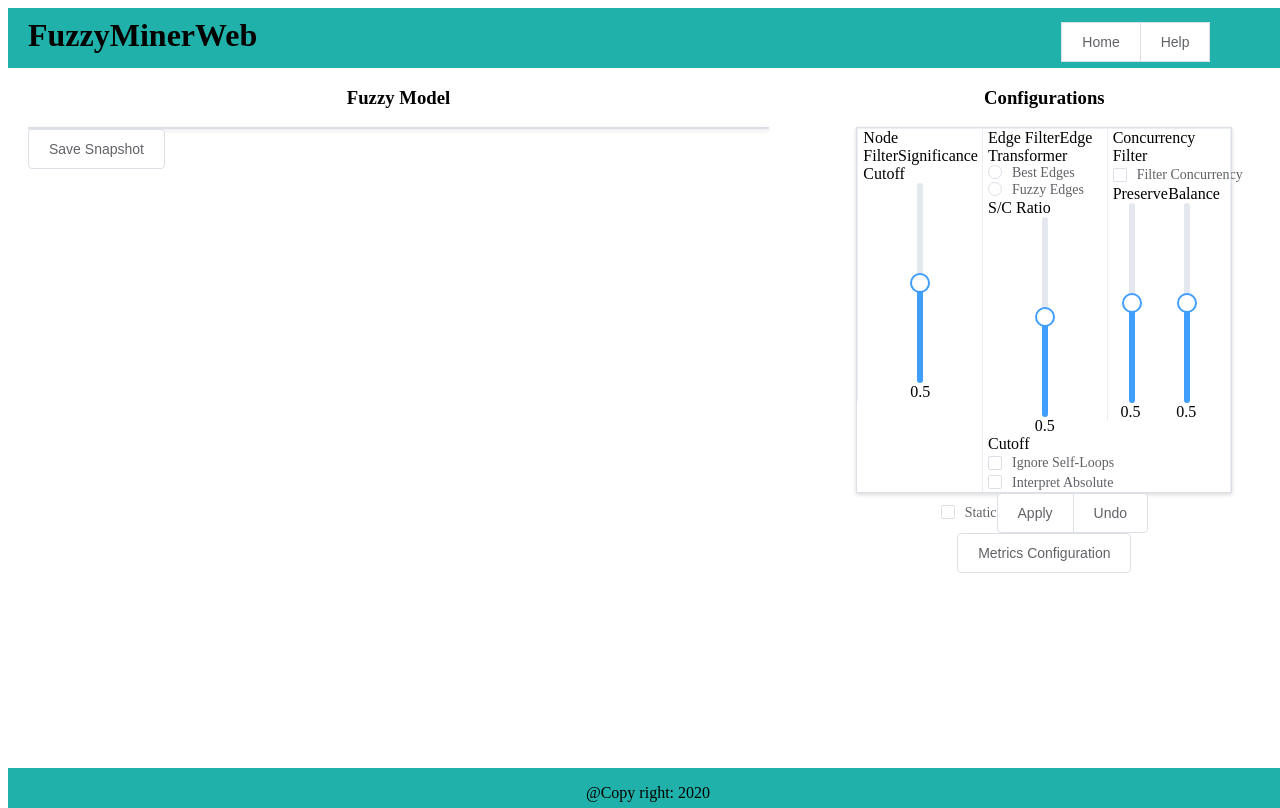
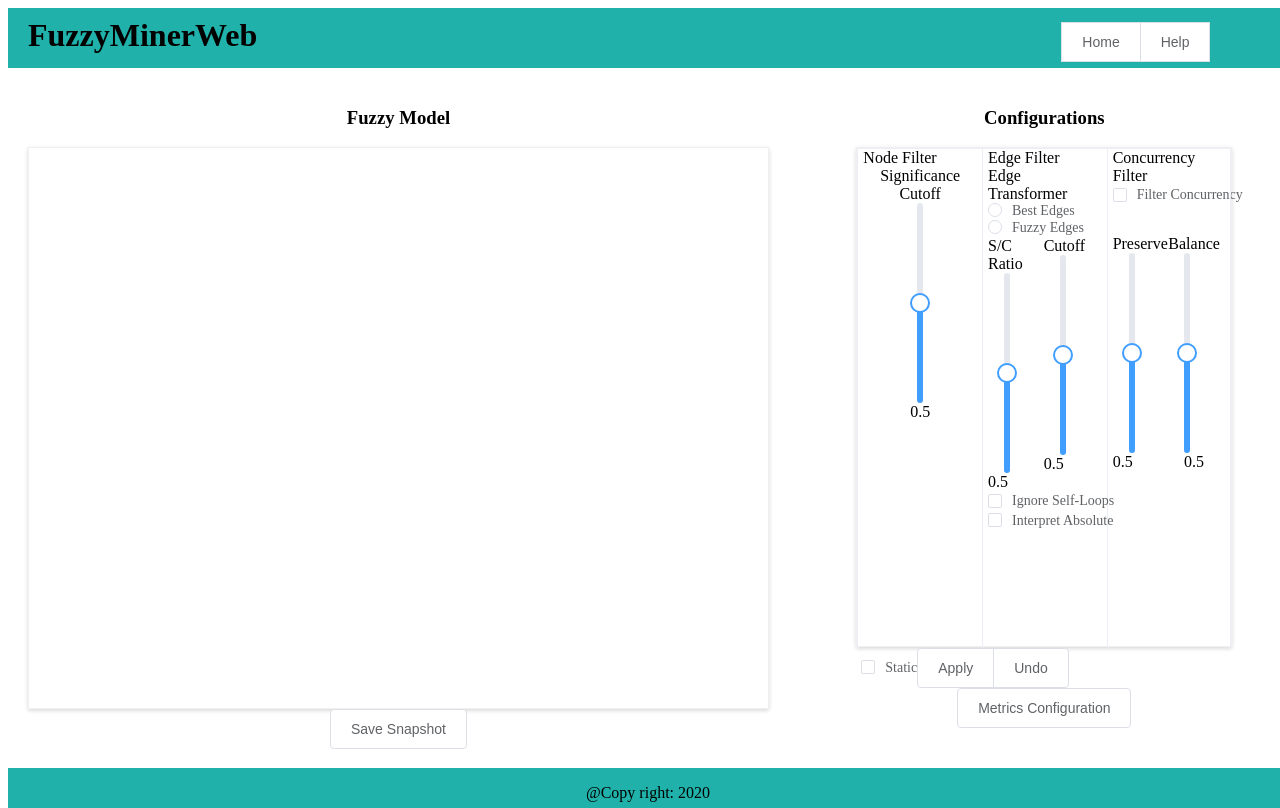
Before and after one commit to fnc11/FuzzyMiner, a Vue app in the folder miner-web/: page /#/filter in a window 1280 px wide. Built offline with nearby package versions, Linux system fonts and the light colour scheme.

Commit message:
Layout for filter view

```diff
--- a/miner-web/src/App.vue
+++ b/miner-web/src/App.vue
@@ -20,10 +20,8 @@
                             </el-button-group>
                         </div>
                     </el-col>
-
                 </el-row>
             </el-header>
-
             <el-main>
                 <router-view/>
             </el-main>
@@ -96,10 +94,7 @@
     }
 
     .el-button {
-
         border-radius: 0.2px;
-
-
     }
 
 </style>
--- a/miner-web/src/components/Filter.vue
+++ b/miner-web/src/components/Filter.vue
@@ -1,73 +1,93 @@
 <template>
-    <div>
+    <div class="page-layout">
         <el-row :gutter="10">
             <el-col :span="16">
                 <div class="model-view">
-                    <h3 align="center"> Fuzzy Model</h3>
-                    <div class="el-tabs--border-card" >
+                    <h3 class="text-center-align"> Fuzzy Model</h3>
+                    <div class="el-tabs--border-card grid-content process-graph-view">
+                        <canvas></canvas>
+
+
+
                         <!-- here should be canvas -->
                     </div>
-                    <el-button>Save Snapshot</el-button>
+                    <div class="text-center-align">
+                    <el-button style="top:6px;">Save Snapshot</el-button>
+                    </div>
                 </div>
             </el-col>
             <el-col :span="8">
                 <div class="model-view">
-                    <h3 align="center">Configurations</h3>
-                    <el-row :gutter="10" class="el-tabs--border-card">
-                        <el-col :span="8" class="el-table--border">
+                    <h3 class="text-center-align">Configurations</h3>
+                    <el-row :gutter="10" class="el-tabs--border-card filter-container">
+                        <el-col :span="8" class="grid-content el-table--border">
                             <label>Node Filter</label>
+                            <br>
+                            <div align="center">
                             <label>Significance Cutoff</label>
-                            <div align="center">
+
                                 <el-slider vertical v-model="node" height="200px"/>
                                 <label> {{ node / 100 }}</label>
                             </div>
                         </el-col>
-                        <el-col :span="8" class="el-table--border">
+                        <el-col :span="8" class="grid-content el-table--border">
                             <label>Edge Filter</label>
+                            <br>
                             <label>Edge Transformer</label>
                             <el-radio-group>
                                 <el-radio :label="1">Best Edges</el-radio>
                                 <el-radio :label="2">Fuzzy Edges</el-radio>
                             </el-radio-group>
-                            <label>S/C Ratio</label>
-                            <div align="center">
+                            <el-row :gutter="20">
+                            <el-col :span="10">
+                                <label>S/C Ratio</label>
+
                                 <el-slider vertical v-model="sc" height="200px"/>
                                 <label>{{ sc / 100 }}</label>
-                            </div>
-                            <label>Cutoff</label>
+                            </el-col>
+                               <el-col :span="10">
+                                     <label>Cutoff</label>
+                                   <el-slider vertical v-model="sc" height="200px"/>
+                                    <label>{{ sc / 100 }}</label>
+                               </el-col>
+                            </el-row>
+
                             <el-checkbox v-model="loops">Ignore Self-Loops</el-checkbox>
                             <el-checkbox v-model="absolute">Interpret Absolute</el-checkbox>
                         </el-col>
-                        <el-col :span="8" class="el-table--border">
+                        <el-col :span="8" class="grid-content el-table--border">
+                            <div class="">
 
                             <label>Concurrency Filter</label>
                             <el-checkbox v-model="concurrency">Filter Concurrency</el-checkbox>
 
-                            <el-row :gutter="20">
-                                <el-col :span="10" align="center">
+                            <el-row :gutter="20" class="slider-position">
+
+                                <el-col :span="10" align="left">
                                     <label>Preserve</label>
                                     <el-slider vertical v-model="preserve" height="200px"/>
                                     <label>{{ preserve / 100 }}</label>
                                 </el-col>
 
-                                <el-col :span="10" align="center">
+                                <el-col :span="10" align="right">
                                     <label>Balance</label>
 
                                     <el-slider vertical v-model="balance" height="200px"/>
                                     <label>{{ balance / 100 }}</label>
                                 </el-col>
+
                             </el-row>
-
+                        </div>
                         </el-col>
                     </el-row>
-                    <div align="center">
+                    <div class="element-align-center">
                         <el-checkbox v-model="staticMethod">Static</el-checkbox>
                         <el-button-group>
                             <el-button>Apply</el-button>
                             <el-button>Undo</el-button>
                         </el-button-group>
                     </div>
-                    <div align="center">
+                    <div class="text-center-align" >
                         <el-button @click="dialog = true">Metrics Configuration</el-button>
                     </div>
                 </div>
@@ -187,6 +207,33 @@
     .model-view {
         width: 90%;
         position: relative;
-        top: 40px;
+        top: 20px;
+        display: block;
     }
+    .text-center-align{
+        text-align:center;
+    }
+    .page-layout{
+        position:relative;
+        top:40px;
+        height:720px;
+    }
+    .filter-container{
+        height:500px;
+       border-color: #f0f0f0;
+
+    }
+    .slider-position{
+        top:30px;
+    }
+    .grid-content{
+        height: inherit;
+
+    }
+    .process-graph-view{
+        height: 560px;
+        border-color: #f0f0f0;
+        overflow: scroll;
+    }
+
 </style>
```
